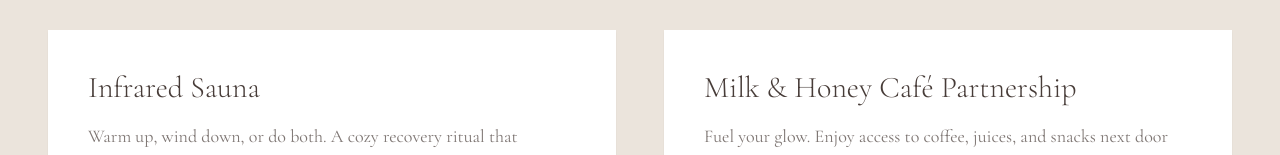
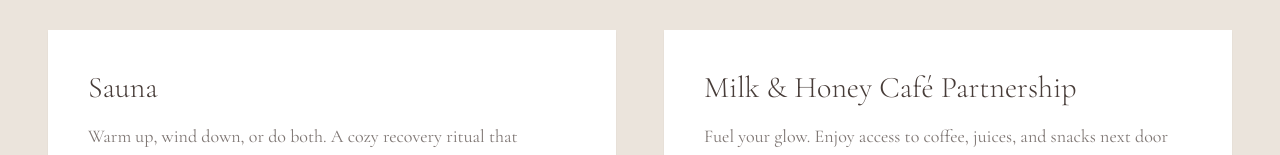
Before and after one commit to tahminaf/Amal-Pilates-Website, a React (Create React App) app in the folder amal-pilates/: page /what-we-offer in a window 1280 px wide. Shown: the part 930-1085 px from the top of the page. Built offline with nearby package versions, Linux system fonts and the light colour scheme.

Commit message:
got rid of one word

```diff
--- a/amal-pilates/src/components/CTA.jsx
+++ b/amal-pilates/src/components/CTA.jsx
@@ -24,7 +24,7 @@
               <motion.button
                 whileHover={{ scale: 1.05 }}
                 whileTap={{ scale: 0.95 }}
-                className="w-full sm:w-auto bg-[#473c38] text-[#EBE4DC] px-12 py-5 text-sm tracking-[0.15em] hover:bg-[#4A3F38] transition-all duration-300"
+                className="w-full sm:w-auto bg-[#473c38] text-[#473c38] px-12 py-5 text-sm tracking-[0.15em] hover:bg-[#473c38] transition-all duration-300"
                 style={{ fontFamily: "'Montserrat', sans-serif" }}
               >
                 BOOK YOUR INTRO
@@ -34,7 +34,7 @@
               <motion.button
                 whileHover={{ scale: 1.05 }}
                 whileTap={{ scale: 0.95 }}
-                className="w-full sm:w-auto border-2 border-[#473c38] text-[#473c38] px-12 py-5 text-sm tracking-[0.15em] hover:bg-[#473c38] hover:text-[#EBE4DC] transition-all duration-300"
+                className="w-full sm:w-auto border-2 border-[#473c38] text-[#473c38] px-12 py-5 text-sm tracking-[0.15em] hover:bg-[#473c38] hover:text-[#473c38] transition-all duration-300"
                 style={{ fontFamily: "'Montserrat', sans-serif" }}
               >
                 CONTACT US
--- a/amal-pilates/src/components/WhatWeOffer.jsx
+++ b/amal-pilates/src/components/WhatWeOffer.jsx
@@ -26,7 +26,7 @@
       description: 'Locker rooms, showers, and thoughtful touches that let you slow down, reset, and head back into the world feeling centered and refreshed.'
     },
     {
-      title: 'Infrared Sauna',
+      title: 'Sauna',
       description: 'Warm up, wind down, or do both. A cozy recovery ritual that supports circulation, relaxation, and that deep exhale your body has been waiting for.'
     },
     {
```
